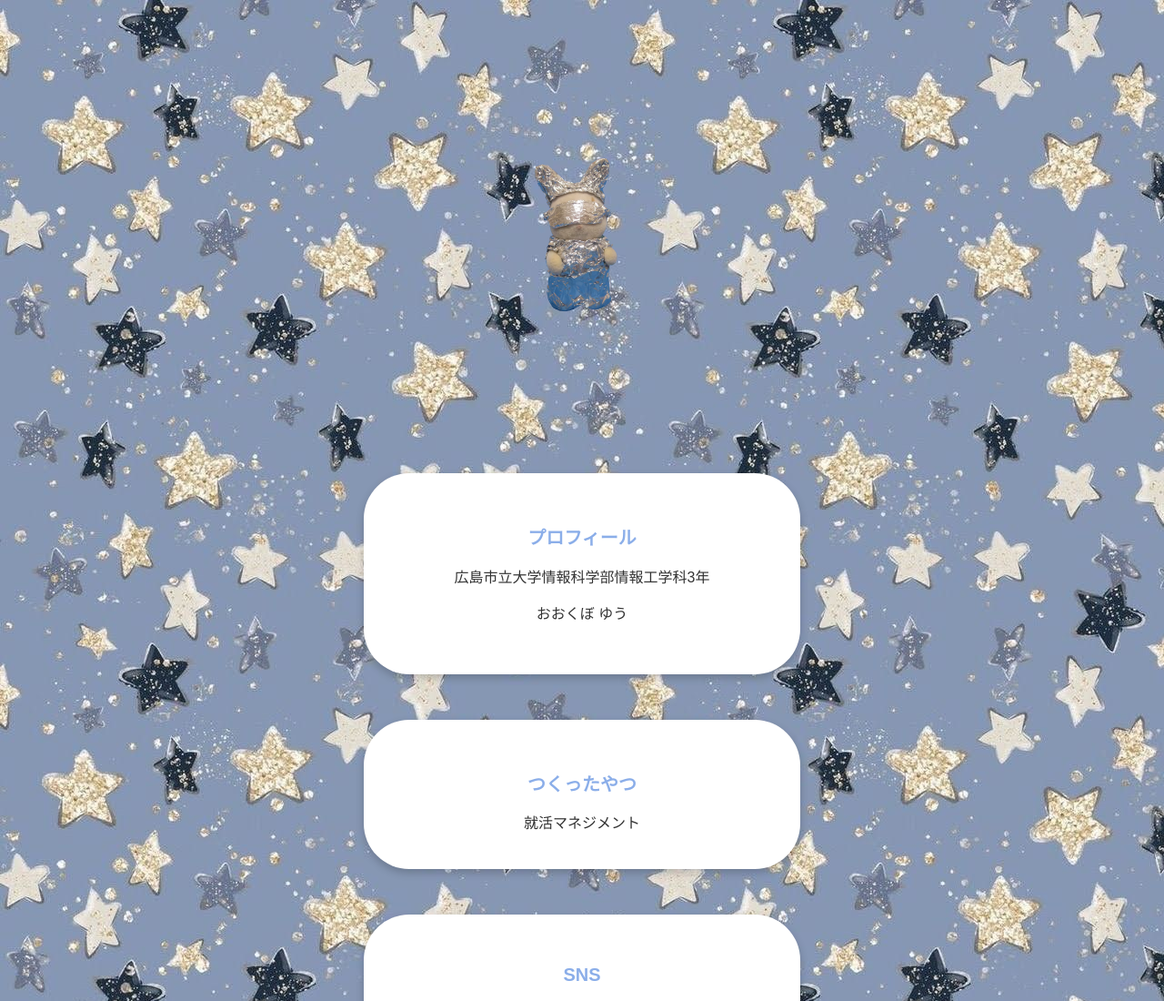
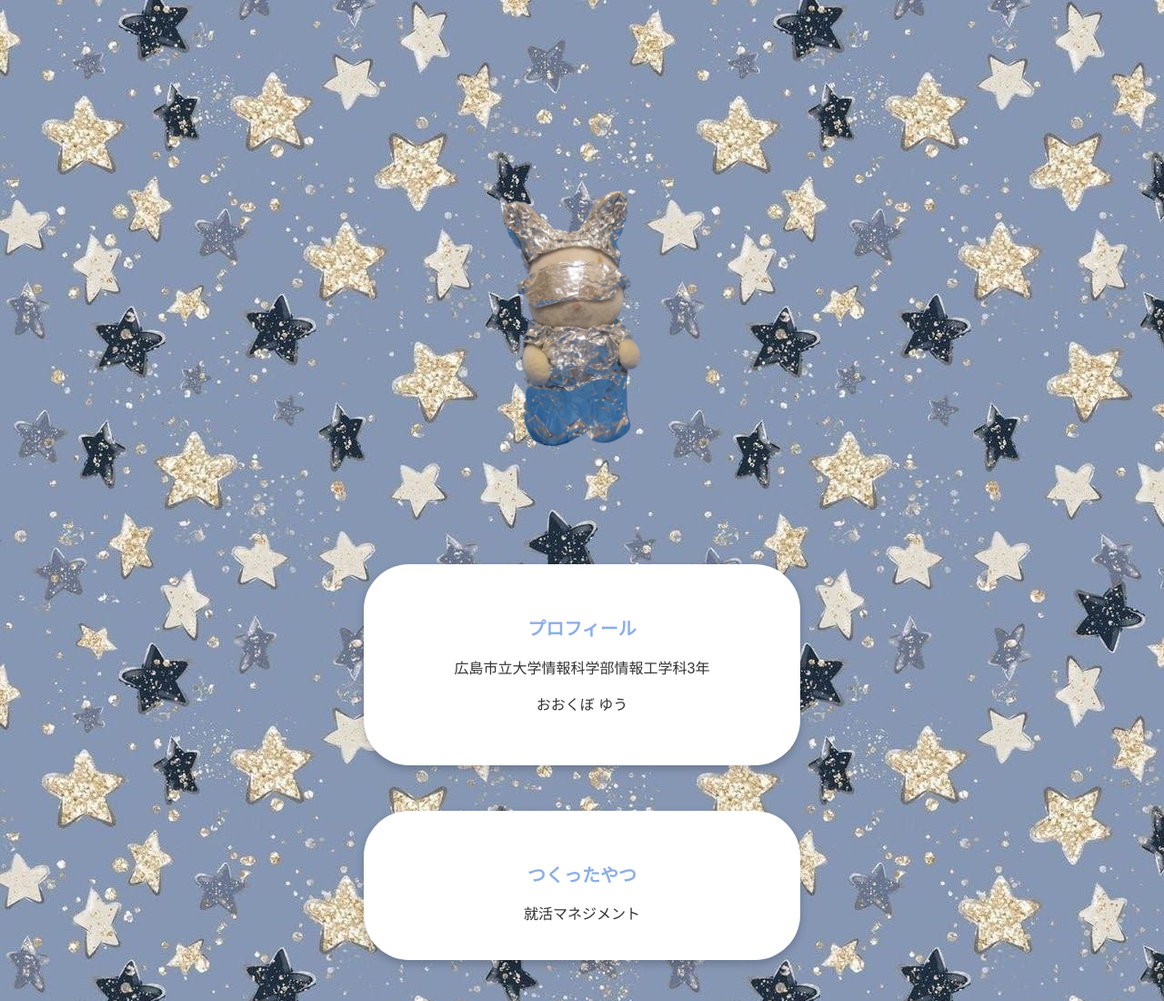
Before and after one commit to yuu0418/myhomepage, a website: page front/index.html in a window 1280 px wide. Shown: the top 1100 px of the page at 91% size. Drawn offline with Linux system fonts and the light colour scheme.

Commit message:
last bityousetu

```diff
--- a/front/styles.css
+++ b/front/styles.css
@@ -31,10 +31,9 @@ main a {
 }
 
 .icon {
-    width: 300px; /* 幅100px */
-    height: 300px; /* 高さ100px */
+    width: 500px; /* 幅100px */
+    height: 500px; /* 高さ100px */
     object-fit: cover; /* 画像を適切にトリミング */
-    margin-bottom: 100px; /* 画像下に余白 */
     margin-top: 100px;
     justify-content: center; /* 水平方向の中央揃え */
 
```
